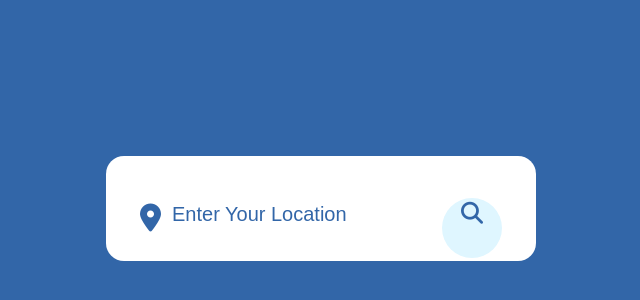
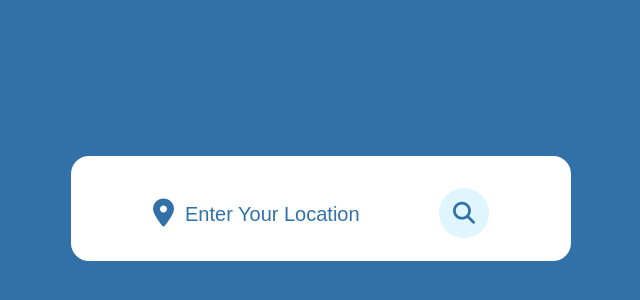
Before and after one commit to Cephrius/weatherApp, a plain HTML site: page index.html in a window 1280 px wide. Shown: the part 192-492 px from the top of the page, without its empty margins (319-959 px from the left). Drawn offline with Linux system fonts and the light colour scheme.

Commit message:
completed

```diff
--- a/index.js
+++ b/index.js
@@ -3,6 +3,8 @@ const search = document.querySelector('.search-box button');
 const weatherBox = document.querySelector('.weather-box');
 const weatherDetails = document.querySelector('.weather-details');
 const error404 = document.querySelector('.not-found');
+
+
 
 search.addEventListener('click', () => {
     const APIKey = 'df16141dc63d81bae9a26c8d1c8f6ea3';
@@ -11,7 +13,7 @@ search.addEventListener('click', () => {
     if(city === '')
         return;
 
-    fetch(`https://api.openweathermap.org/data/2.5/weather?q=${city}&appid=${APIKey}&units=metric`).then(response => response.json()).then
+    fetch(`https://api.openweathermap.org/data/2.5/weather?q=${city}&appid=${APIKey}&units=metric&tz=${city}`).then(response => response.json()).then
     (json => {
 
         if(json.cod === '404'){
@@ -31,6 +33,7 @@ search.addEventListener('click', () => {
         const description = document.querySelector('.weather-box .description');
         const humidity = document.querySelector('.weather-details .humidity span');
         const wind = document.querySelector('.weather-details .wind span');
+
 
         switch  (json.weather[0].main) {
             case 'Clear':
@@ -70,6 +73,8 @@ search.addEventListener('click', () => {
         humidity.innerHTML = `${json.main.humidity}%`;
         wind.innerHTML = `${json.wind.speed}km/h`;
 
+
+
         weatherBox.style.display = '';
         weatherDetails.style.display = '';
         weatherBox.classList.add('fadeIn');
--- a/styles.css
+++ b/styles.css
@@ -4,7 +4,6 @@
     border: 0;
     outline: none;
     box-sizing: border-box;
-
 }
 
 body{
@@ -12,80 +11,65 @@ body{
     display: flex;
     align-items: center;
     justify-content: center;
-    background-color: #3266a8;
+    background: #3271a8;
 }
 
 .container{
     position: relative;
-    width: 430px;
+    width: 500px;
     height: 105px;
     background: #fff;
-    padding: 32px 34px;
+    padding: 32px 82px;
     overflow: hidden;
     border-radius: 18px;
     font-family: 'Roboto', sans-serif;
-    transition: 0.6s ease-out;
+    transition: 0.8s ease-out;
+}
 
-}
-/* ... (previous CSS code) ... */
-
-.search-box {
+.search-box{
     width: 100%;
     height: min-content;
-    padding-top: 10px;
     display: flex;
     align-items: center;
     justify-content: space-between;
 }
 
-.search-box input {
-    color: #3266a8;
+.search-box input{
+    color: #3271a8;
     width: 80%;
     font-size: 24px;
     font-weight: 500;
     text-transform: uppercase;
-    padding-bottom: 30px;
     padding-left: 32px;
 }
 
-.search-box input::placeholder {
+.search-box input::placeholder{
     font-size: 20px;
     font-weight: 500;
-    color: #3266a8;
+    color: #3271a8;
     text-transform: capitalize;
 }
 
-.search-box button {
-    position: relative;
-    width: 60px; /* Set a fixed width for the button */
-    height: 60px; /* Set a fixed height for the button */
-    color: #3266a8;
+.search-box button{
+    cursor: pointer;
+    width: 50px;
+    height: 50px;
+    color: #3271a8;
     background: #dff6ff;
-    cursor: pointer;
+    border-radius: 50%;
     font-size: 22px;
-    border-radius: 50%;
     transition: 0.4s ease;
-    display: flex;
-    justify-content: center;
-    align-items: center;
-    padding-bottom: 30px;
 }
 
-/* ... (remaining CSS code) ... */
-
-
 .search-box button:hover{
-    background: #3266a8;
     color: #fff;
+    background: #3271a8;
 }
 
 .search-box i{
     position: absolute;
-    color: #3266a8;
+    color: #3271a8;
     font-size: 28px;
-    padding-bottom: 20px;
-
-
 }
 
 .weather-box{
@@ -99,41 +83,38 @@ body{
 
 .weather-box .temperature{
     position: relative;
-    color: #3266a8;
+    color: #3271a8;
     font-size: 4rem;
     font-weight: 800;
     margin-top: 30px;
     margin-left: -16px;
-
 }
 
 .weather-box .temperature span{
     position: absolute;
     margin-left: 4px;
     font-size: 1.5rem;
-
 }
 
 .weather-box .description{
-    color: #3266a8;
+    color: #3271a8;
     font-size: 22px;
     font-weight: 500;
     text-transform: capitalize;
 }
-.weather-details {
+
+.weather-details{
     width: 100%;
     display: flex;
     justify-content: space-between;
     margin-top: 30px;
-
 }
 
-.weather-details .humidity, .weather-details .wind{
+.weather-details .humidity, .weather-details .wind {
     display: flex;
     align-items: center;
-    width: 50%;
+    width: 20%;
     height: 100px;
-
 }
 
 .weather-details .humidity{
@@ -141,24 +122,29 @@ body{
     justify-content: flex-start;
 }
 
+.weather-details .wind{
+    padding-right: 20px;
+    justify-content: center
+}
+
+
 .weather-details i{
-    color: #3266a8;
+    color: #3271a8;
     font-size: 26px;
     margin-right: 10px;
     margin-top: 6px;
 }
+
 .weather-details span{
-    color: #3266a8;
+    color: #3271a8;
     font-size: 22px;
     font-weight: 500;
-
 }
 
 .weather-details p{
-    color: #3266a8;
+    color: #3271a8;
     font-size: 14px;
     font-weight: 500;
-
 }
 
 .not-found{
@@ -175,7 +161,7 @@ body{
 }
 
 .not-found p{
-    color: #3266a8;
+    color: #3271a8;
     font-size: 22px;
     font-weight: 500;
     margin-top: 12px;
@@ -192,7 +178,7 @@ body{
 }
 
 @keyframes fadeIn{
-    to{
+    to {
         scale: 1;
         opacity: 1;
     }
```
Also changed, not shown: index.html (+2 -0 lines).
